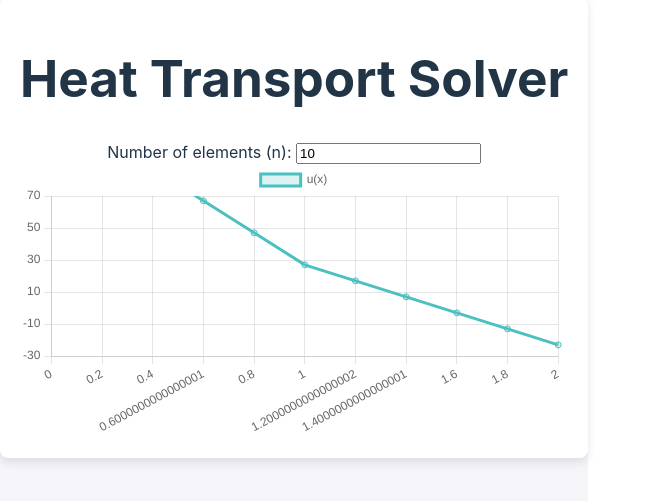
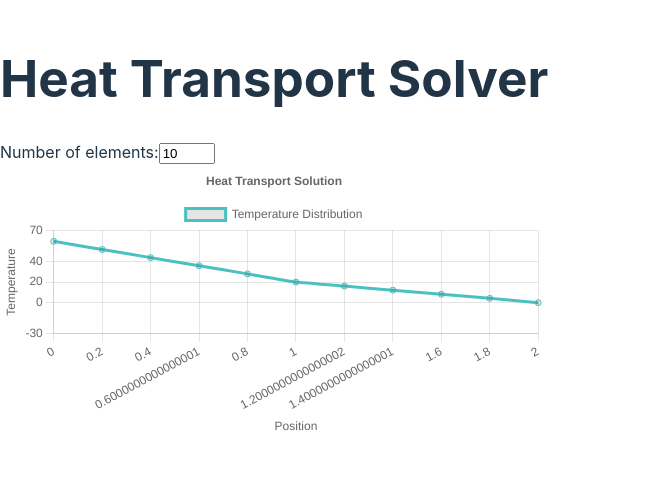
Before and after one commit to adriankrawczyk/Transport_Ciepla, a React (Vite) app: page / in a window 1280 px wide. Shown: the part 173-674 px from the top of the page, without its empty margins (0-650 px from the left). Built offline with nearby package versions, Linux system fonts and the light colour scheme.

Commit message:
Working solver

```diff
--- a/src/App.tsx
+++ b/src/App.tsx
@@ -21,171 +21,209 @@ ChartJS.register(
   Legend
 );
 
-// Gaussian quadrature for numerical integration
-const gaussianQuadrature = (
+const App = () => {
+  const [elements, setElements] = useState(10);
+
+  // Helper functions
+  const k = (x: number): number => {
+    if (x >= 0 && x <= 1) return 1;
+    if (x > 1 && x <= 2) return 2;
+    throw new Error("Wrong k function argument!");
+  };
+
+  const e = (i: number, x: number, h: number): number => {
+    if (x < h * (i - 1) || x > h * (i + 1)) return 0;
+    if (x < h * i) return x / h - i + 1;
+    return -x / h + i + 1;
+  };
+
+  const ePrim = (i: number, x: number, h: number): number => {
+    if (x < h * (i - 1) || x > h * (i + 1)) return 0;
+    if (x < h * i) return 1 / h;
+    return -1 / h;
+  };
+
+  // Improved Gaussian quadrature integration
+  const integrate = (
     f: (x: number) => number,
     a: number,
-  b: number
+    b: number,
+    n: number = 30
   ): number => {
-  // Two-point Gaussian quadrature weights and nodes
-  const weights = [1, 1];
-  const nodes = [-1 / Math.sqrt(3), 1 / Math.sqrt(3)];
+    const weights = [
+      0.2955242247147529, 0.2955242247147529, 0.2692667193099963,
+      0.2692667193099963, 0.219086362515982, 0.219086362515982,
+      0.1494513491505806, 0.1494513491505806, 0.0666713443086881,
+      0.0666713443086881,
+    ];
+    const nodes = [
+      -0.1488743389816312, 0.1488743389816312, -0.4333953941292472,
+      0.4333953941292472, -0.6794095682990244, 0.6794095682990244,
+      -0.8650633666889845, 0.8650633666889845, -0.9739065285171717,
+      0.9739065285171717,
+    ];
 
-  const midpoint = (a + b) / 2;
-  const halfLength = (b - a) / 2;
+    const mid = (a + b) / 2;
+    const scale = (b - a) / 2;
 
     return (
-    halfLength *
-    nodes.reduce(
-      (sum, node, i) => sum + weights[i] * f(midpoint + node * halfLength),
+      scale *
+      weights.reduce(
+        (sum, weight, i) => sum + weight * f(mid + scale * nodes[i]),
         0
       )
     );
   };
 
-// Finite Element Method implementation
-const solveHeatTransport = (n: number): { x: number[]; u: number[] } => {
-  const k = (x: number) => (x <= 1 ? 1 : 2); // Piecewise k(x)
-  const length = 2;
-  const h = length / n;
+  const B = (i: number, j: number, a: number, b: number, h: number): number => {
+    const integrand = (x: number) => k(x) * ePrim(i, x, h) * ePrim(j, x, h);
+    return integrate(integrand, a, b) - e(i, 0, h) * e(j, 0, h);
+  };
 
-  // Nodes
-  const nodes = Array.from({ length: n + 1 }, (_, i) => i * h);
+  const L = (i: number, h: number): number => -20.0 * e(i, 0, h);
 
-  // Stiffness matrix and load vector
-  const K = Array.from({ length: n + 1 }, () => Array(n + 1).fill(0));
-  const F = Array(n + 1).fill(0);
+  const solve = () => {
+    const h = 2.0 / elements;
+    const matrix: number[][] = Array(elements)
+      .fill(0)
+      .map(() => Array(elements).fill(0));
+    const vector: number[] = Array(elements).fill(0);
 
-  // Assemble stiffness matrix and load vector
+    // Assemble matrix
+    for (let i = 0; i < elements; i++) {
+      for (let j = 0; j < elements; j++) {
+        let a = 0.0,
+          b = 0.0;
+
+        if (Math.abs(i - j) === 1) {
+          a = 2.0 * Math.max(0.0, Math.min(i, j) / elements);
+          b = 2.0 * Math.min(1.0, Math.max(i, j) / elements);
+        } else if (i === j) {
+          a = 2.0 * Math.max(0.0, (i - 1.0) / elements);
+          b = 2.0 * Math.min(1.0, (i + 1.0) / elements);
+        } else {
+          continue;
+        }
+
+        matrix[i][j] = B(i, j, a, b, h);
+      }
+    }
+
+    // Assemble vector
+    for (let i = 0; i < elements - 1; i++) {
+      vector[i] = L(i, h);
+    }
+    vector[elements - 1] = 3.0; // Dirichlet boundary condition
+
+    // Solve system using Gaussian elimination
+    const solution = gaussianElimination(matrix, vector);
+    solution.push(0); // Add final point
+
+    return {
+      x: Array.from({ length: elements + 1 }, (_, i) => h * i),
+      y: solution,
+    };
+  };
+
+  const gaussianElimination = (A: number[][], b: number[]): number[] => {
+    const n = A.length;
+    const x = Array(n).fill(0);
+    const augMatrix = A.map((row, i) => [...row, b[i]]);
+
     for (let i = 0; i < n; i++) {
-    const x1 = nodes[i];
-    const x2 = nodes[i + 1];
+      // Partial pivoting
+      let maxRow = i;
+      for (let j = i + 1; j < n; j++) {
+        if (Math.abs(augMatrix[j][i]) > Math.abs(augMatrix[maxRow][i])) {
+          maxRow = j;
+        }
+      }
+      [augMatrix[i], augMatrix[maxRow]] = [augMatrix[maxRow], augMatrix[i]];
 
-    const stiffnessLocal = [
-      [1 / h, -1 / h],
-      [-1 / h, 1 / h],
-    ];
-
-    for (let a = 0; a < 2; a++) {
-      for (let b = 0; b < 2; b++) {
-        const integrand = (x: number) => k(x) * stiffnessLocal[a][b];
-        const integral = gaussianQuadrature(integrand, x1, x2);
-        K[i + a][i + b] += integral;
+      // Elimination
+      for (let j = i + 1; j < n; j++) {
+        const factor = augMatrix[j][i] / augMatrix[i][i];
+        for (let k = i; k <= n; k++) {
+          augMatrix[j][k] -= factor * augMatrix[i][k];
         }
       }
     }
 
-  // Apply boundary conditions
-  K[n][n] = 1;
-  F[n] = 3; // u(2) = 3
-
-  F[0] += 20; // du(0)/dx + u(0) = 20
-
-  // Solve the linear system
-  const solveLinearSystem = (A: number[][], b: number[]): number[] => {
-    const size = A.length;
-    const x = Array(size).fill(0);
-
-    for (let i = 0; i < size; i++) {
-      let maxRow = i;
-      for (let k = i + 1; k < size; k++) {
-        if (Math.abs(A[k][i]) > Math.abs(A[maxRow][i])) {
-          maxRow = k;
+    // Back substitution
+    for (let i = n - 1; i >= 0; i--) {
+      let sum = augMatrix[i][n];
+      for (let j = i + 1; j < n; j++) {
+        sum -= augMatrix[i][j] * x[j];
       }
-      }
-
-      [A[i], A[maxRow]] = [A[maxRow], A[i]];
-      [b[i], b[maxRow]] = [b[maxRow], b[i]];
-
-      for (let k = i + 1; k < size; k++) {
-        const factor = A[k][i] / A[i][i];
-        for (let j = i; j < size; j++) {
-          A[k][j] -= factor * A[i][j];
-        }
-        b[k] -= factor * b[i];
-      }
-    }
-
-    for (let i = size - 1; i >= 0; i--) {
-      let sum = 0;
-      for (let j = i + 1; j < size; j++) {
-        sum += A[i][j] * x[j];
-      }
-      x[i] = (b[i] - sum) / A[i][i];
+      x[i] = sum / augMatrix[i][i];
     }
 
     return x;
   };
 
-  const u = solveLinearSystem(K, F);
-
-  return { x: nodes, u };
-};
-
-const App: React.FC = () => {
-  const [n, setN] = useState(10);
-  const { x, u } = solveHeatTransport(n);
+  const solution = solve();
 
   const data = {
-    labels: x,
+    labels: solution.x,
     datasets: [
       {
-        label: "u(x)",
-        data: u,
-        borderColor: "rgba(75,192,192,1)",
-        backgroundColor: "rgba(75,192,192,0.2)",
+        label: "Temperature Distribution",
+        data: solution.y,
+        borderColor: "rgb(75, 192, 192)",
+        tension: 0.1,
       },
     ],
   };
 
   const options = {
+    responsive: true,
+    plugins: {
+      title: {
+        display: true,
+        text: "Heat Transport Solution",
+      },
+    },
     scales: {
       y: {
         min: -30,
         max: 70,
-        ticks: {
-          stepSize: 10,
+        title: {
+          display: true,
+          text: "Temperature",
+        },
+      },
+      x: {
+        title: {
+          display: true,
+          text: "Position",
         },
       },
     },
-    maintainAspectRatio: true,
-    responsive: true,
   };
 
   return (
-    <div
-      style={{
-        display: "flex",
-        justifyContent: "center",
-        alignItems: "center",
-        height: "100vh",
-        backgroundColor: "#f4f4f9",
-      }}
-    >
-      <div
-        style={{
-          textAlign: "center",
-          padding: "20px",
-          background: "white",
-          borderRadius: "8px",
-          boxShadow: "0px 4px 10px rgba(0, 0, 0, 0.1)",
-        }}
-      >
-        <h1>Heat Transport Solver</h1>
-        <div>
-          <label htmlFor="n">Number of elements (n): </label>
+    <div className="flex flex-col items-center justify-center min-h-screen bg-gray-50 p-4">
+      <div className="w-full max-w-4xl bg-white rounded-lg shadow-lg p-6">
+        <h1 className="text-2xl font-bold mb-4 text-center">
+          Heat Transport Solver
+        </h1>
+        <div className="mb-4 flex justify-center items-center gap-2">
+          <label htmlFor="elements">Number of elements:</label>
           <input
-            id="n"
+            id="elements"
             type="number"
-            min="1"
-            value={n}
-            onChange={(e) => {
-              const value = Math.max(1, Number(e.target.value));
-              setN(value);
-            }}
+            min="2"
+            max="50"
+            value={elements}
+            onChange={(e) =>
+              setElements(Math.max(2, parseInt(e.target.value) || 2))
+            }
+            className="border rounded px-2 py-1 w-20"
           />
         </div>
+        <div className="aspect-[2/1] w-full">
           <Line data={data} options={options} />
+        </div>
       </div>
     </div>
   );
```
Lines whose indentation alone changed are shown as unchanged.
